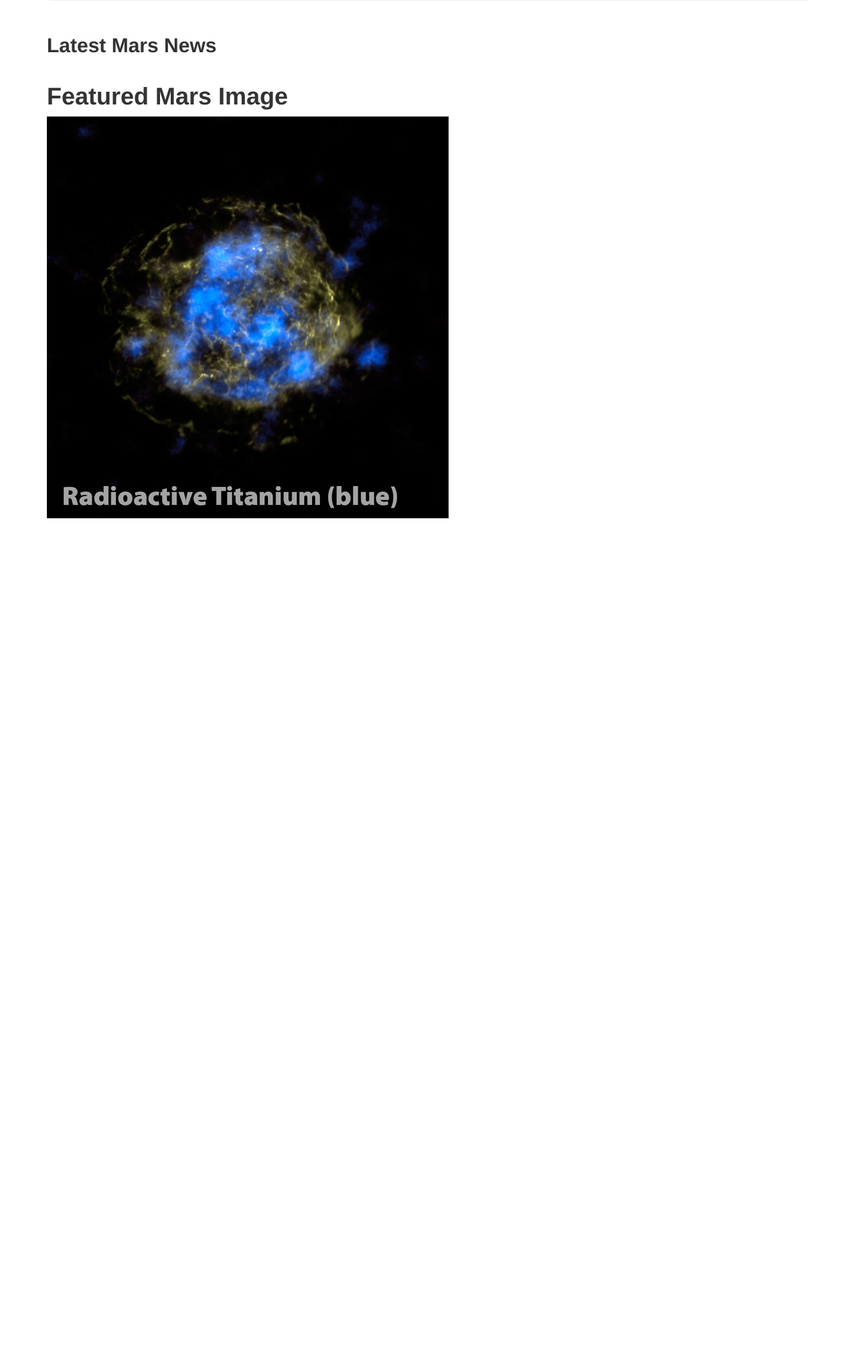
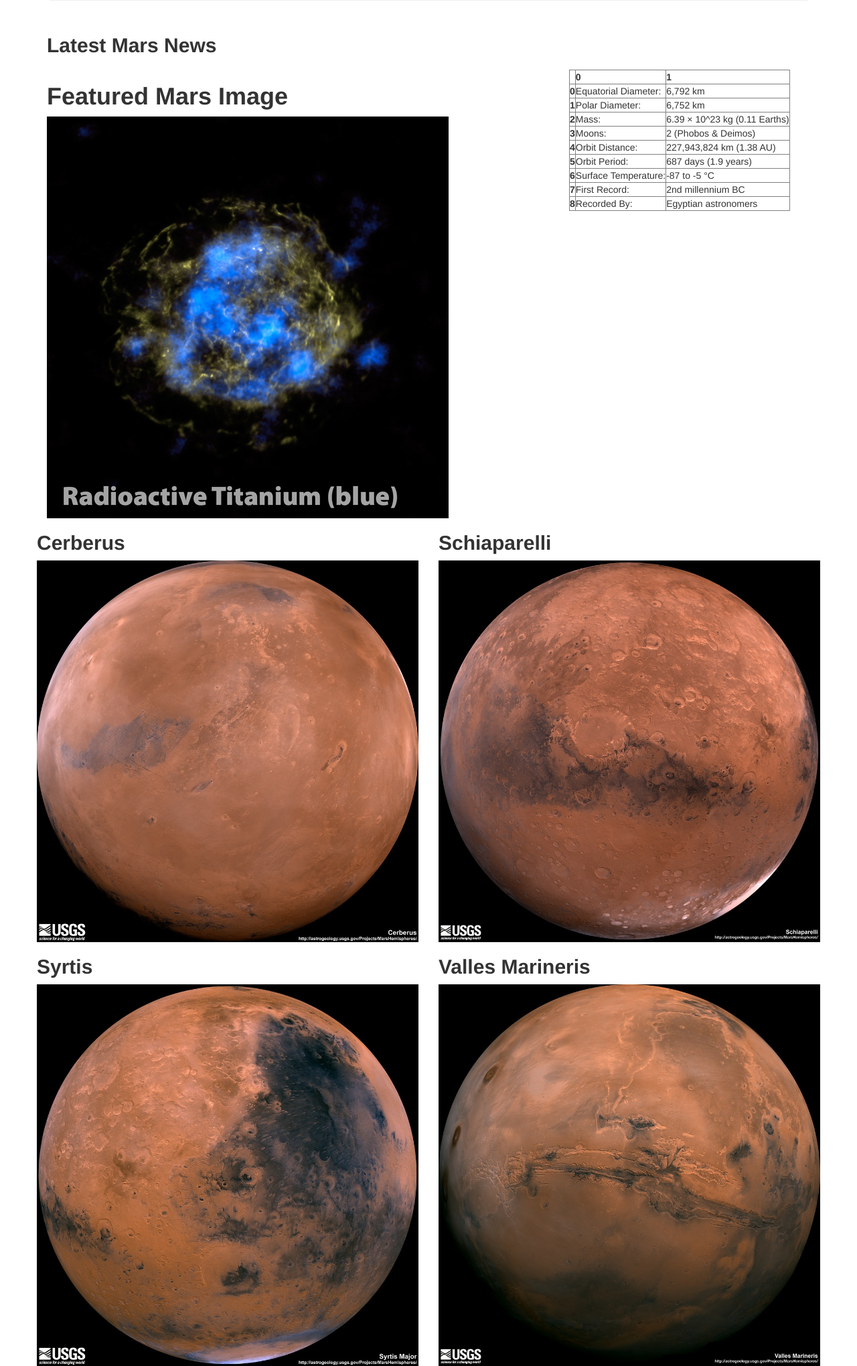
Before and after one commit to ChichoTV/Scraping_Mars_Data, a Flask app: page / in a window 1280 px wide. Shown: the part 255-2295 px from the top of the page at 67% size. Before the commit the page ends 1029 px from the top, so only its background shows below. Run offline with Flask 2, Linux system fonts and the light colour scheme; data that the repository does not hold is empty; some libraries are stand-ins or nearby versions.

Commit message:
fri work

```diff
--- a/Mission_to_Mars/templates/index.html
+++ b/Mission_to_Mars/templates/index.html
@@ -28,9 +28,85 @@
     <div class="row">
         <div class="col-md-8">
             <h1><strong>Featured Mars Image</strong></h1>
-            <img src='/static/img/PIA17841_ip.jpg'>
-            <a href={{data.ft_img}}>{{data.ft_img}}
-            </a>
+            <img src='/static/img/PIA17841_ip.jpg' alt="image">
+        </div>
+        <div class='col-md-4'>
+          <table border="1" class="dataframe">
+            <thead>
+              <tr style="text-align: right;">
+                <th></th>
+                <th>0</th>
+                <th>1</th>
+              </tr>
+            </thead>
+            <tbody>
+              <tr>
+                <th>0</th>
+                <td>Equatorial Diameter:</td>
+                <td>6,792 km</td>
+              </tr>
+              <tr>
+                <th>1</th>
+                <td>Polar Diameter:</td>
+                <td>6,752 km</td>
+              </tr>
+              <tr>
+                <th>2</th>
+                <td>Mass:</td>
+                <td>6.39 × 10^23 kg (0.11 Earths)</td>
+              </tr>
+              <tr>
+                <th>3</th>
+                <td>Moons:</td>
+                <td>2 (Phobos &amp; Deimos)</td>
+              </tr>
+              <tr>
+                <th>4</th>
+                <td>Orbit Distance:</td>
+                <td>227,943,824 km (1.38 AU)</td>
+              </tr>
+              <tr>
+                <th>5</th>
+                <td>Orbit Period:</td>
+                <td>687 days (1.9 years)</td>
+              </tr>
+              <tr>
+                <th>6</th>
+                <td>Surface Temperature:</td>
+                <td>-87 to -5 °C</td>
+              </tr>
+              <tr>
+                <th>7</th>
+                <td>First Record:</td>
+                <td>2nd millennium BC</td>
+              </tr>
+              <tr>
+                <th>8</th>
+                <td>Recorded By:</td>
+                <td>Egyptian astronomers</td>
+              </tr>
+            </tbody>
+          </table>
+        </div>
+        <div class="row">
+          <div class='col-md-6'>
+            <h2><strong>Cerberus</strong></h2>
+            <img class='img-responsive' src='/static/img/full1.jpg' alt="image">
+          </div>
+          <div class='col-md-6'>
+            <h2><strong>Schiaparelli</strong></h2>
+            <img class='img-responsive' src='/static/img/full2.jpg' alt="image">
+          </div>
+        </div>
+        <div class='row'>
+          <div class='col-md-6'>
+            <h2><strong>Syrtis</strong></h2>
+            <img class='img-responsive' src='/static/img/full3.jpg' alt="image">
+          </div>
+          <div class='col-md-6'>
+            <h2><strong>Valles Marineris</strong></h2>
+            <img class='img-responsive' src='/static/img/full4.jpg' alt="image">
+          </div>
         </div>
     </div>
 
```
Also changed, not shown: Mission_to_Mars/bottom_page.jpg (added), Mission_to_Mars/static/img/full1.jpg (added), Mission_to_Mars/static/img/full2.jpg (added), Mission_to_Mars/static/img/full3.jpg (added), Mission_to_Mars/static/img/full4.jpg (added), Mission_to_Mars/top_page.jpg (added), 1 other file.
